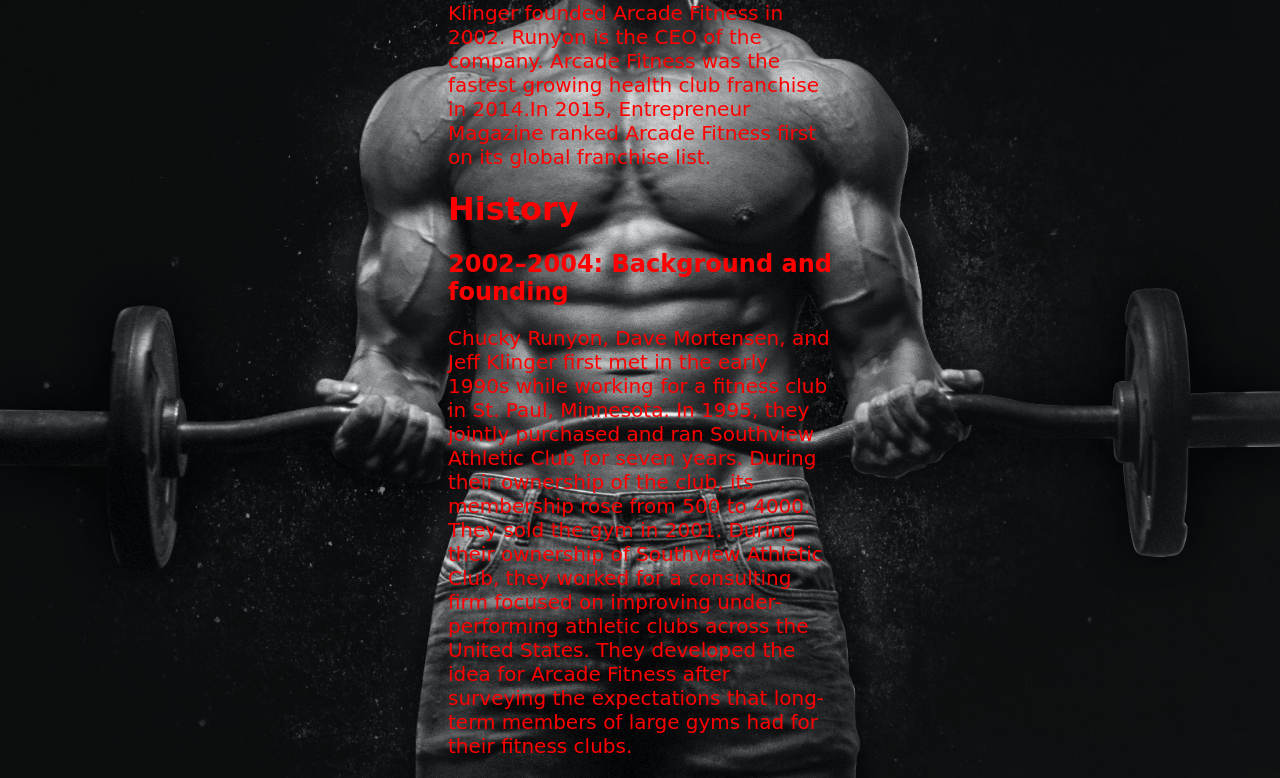
After one commit to IlmanAhmad/ArcadeFitness, a Django app: template gym/templates/gym/aboutus.html in a window 1280 px wide. The commit adds this page. Shown: the part 429-1207 px from the top of the page. Run offline with Django 3.2, Linux system fonts and the light colour scheme; the template is opened without the code that fills it, so the values that code supplies are empty.

Commit message:
Created the design for about page

```diff
--- /dev/null
+++ b/gym/static/gym/aboutus.css
@@ -0,0 +1,15 @@
+img {
+    max-width: 250px;
+    max-height: 300px;
+}
+
+.about {
+    width: 30%;
+    margin: auto;
+    color: red;
+}
+
+.about p {
+    font-size: 20px;
+
+}
--- /dev/null
+++ b/gym/templates/gym/aboutus.html
@@ -0,0 +1,35 @@
+{% extends 'gym/basic.html' %}
+{% block title %}About us{% endblock %}
+{% block body %}
+
+
+<div class="imagebox">
+    <img src="https://source.unsplash.com/1600x900/?gym,fitnesscenter">
+    <img src="https://source.unsplash.com/1600x900/?workout">
+    <div>
+        <img src="https://source.unsplash.com/1600x900/?gym,fitnesscenter,nuticion">
+        <img src="https://source.unsplash.com/1600x900/?gym,fitnesscenter,diet">
+    </div>
+</div>
+<div class="about mid">
+    <h1>About us</h1>
+    <p>Arcade Fitness is a franchise of 24-hour health and fitness clubs that is headquartered in Woodbury,
+        Minnesota, United States. The company operates over 4,000 franchised locations in 50 countries.
+        The gym facilities are open 24 hours a day, 365 days of the year.Chuck Runyon, Dave Mortensen, and Jeff Klinger
+        founded Arcade Fitness in 2002. Runyon is the CEO of the company. Arcade Fitness was the fastest growing
+        health club franchise in 2014.In 2015, Entrepreneur Magazine ranked Arcade Fitness first on its global
+        franchise list.</p>
+    <h1>History</h1>
+    <h2>2002–2004: Background and founding</h2>
+    <p>
+        Chucky Runyon, Dave Mortensen, and Jeff Klinger first met in the early 1990s while working for a fitness club in
+        St. Paul, Minnesota. In 1995, they jointly purchased and ran Southview Athletic Club for seven years. During
+        their ownership of the club, its membership rose from 500 to 4000. They sold the gym in 2001. During their
+        ownership of Southview Athletic Club, they worked for a consulting firm focused on improving under-performing
+        athletic clubs across the United States. They developed the idea for Arcade Fitness after surveying the
+        expectations that long-term members of large gyms had for their fitness clubs.
+    </p>
+</div>
+
+
+{% endblock %}
--- a/gym/templates/gym/basic.html
+++ b/gym/templates/gym/basic.html
@@ -11,6 +11,7 @@
 <link rel="stylesheet" href="{% static 'gym/home.css' %}">
 <link rel="stylesheet" href="{% static 'gym/fitnesscalc.css' %}">
 <link rel="stylesheet" href="{% static 'gym/dietplans.css' %}">
+<link rel="stylesheet" href="{% static 'gym/aboutus.css' %}">
 
 {% block js %} {% endblock %}
 
@@ -26,7 +27,7 @@
                     <li class="nav"><a href="/home">Home</a></li>
                     <li class="nav"><a href="/home/dietplan/">Diet Plans</a></li>
                     <li class="nav"><a href="/home/fitnesscalc/">Fitness Calculator</a></li>
-                    <li class="nav"><a href="#">About us</a></li>
+                    <li class="nav"><a href="/home/aboutus/">About us</a></li>
                     {% if user.is_superuser %}
                     <li class="nav"><a href="/home/data/">Data extract</a></li>
                     {% endif %}
--- a/gym/urls.py
+++ b/gym/urls.py
@@ -14,5 +14,6 @@ urlpatterns = [
     path('login/', views.loginpage, name='login'),
     path('logout/', views.handlelogout, name='logout'),
     path('data/', views.dataextract, name='data'),
+    path('aboutus/', views.aboutus, name='aboutus'),
 
 ]
```
Also changed, not shown: gym/views.py (+16 -6 lines), 1 other file.
